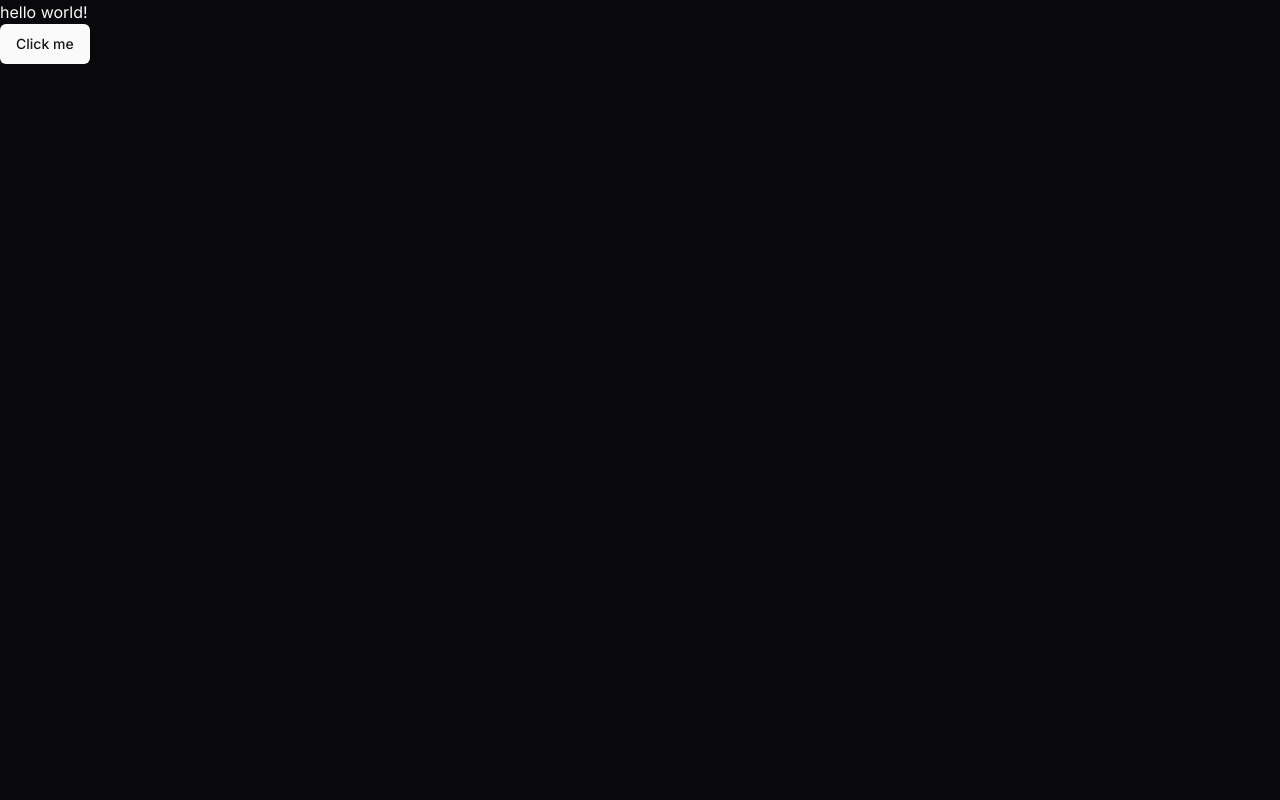
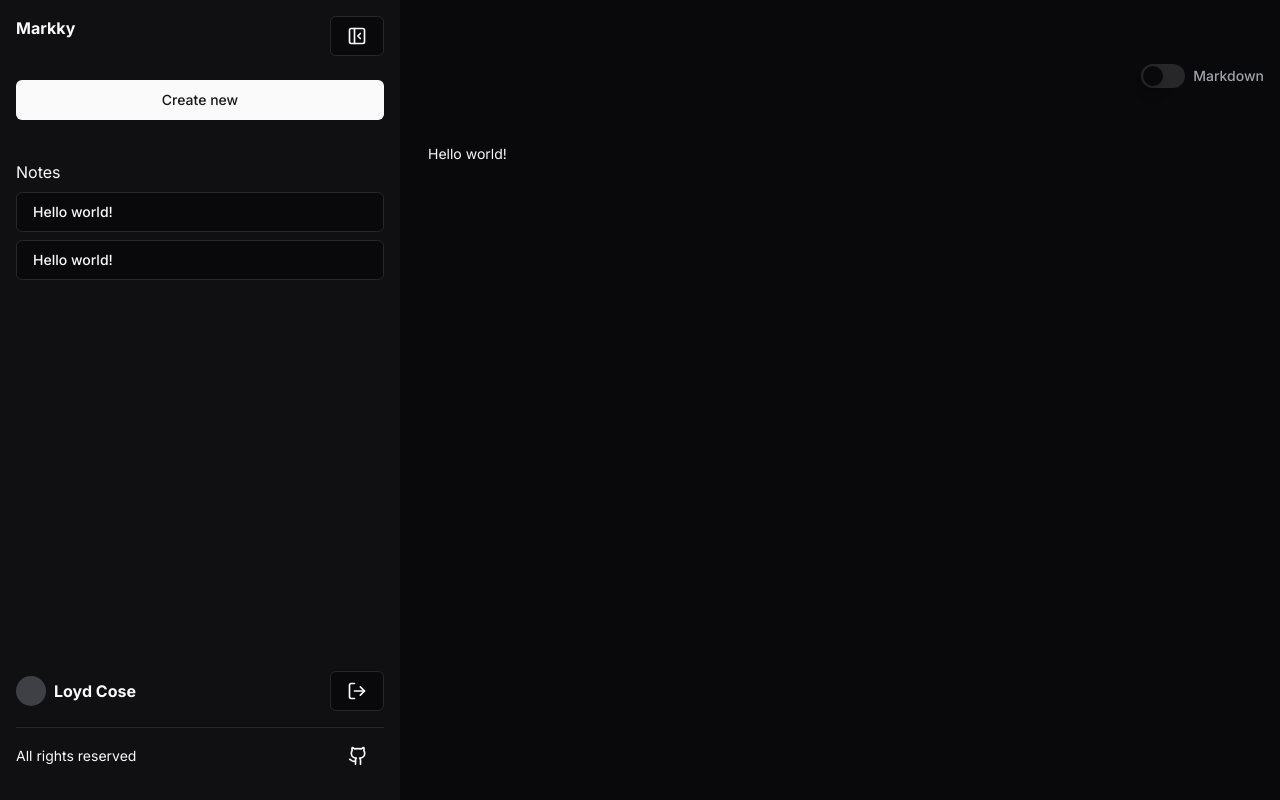
Before and after one commit to loydcose/markky, a Next.js app: page / in a window 1280 px wide. Built offline with nearby package versions, Linux system fonts and the light colour scheme.

Commit message:
Add initial UI

```diff
--- a/app/page.tsx
+++ b/app/page.tsx
@@ -1,11 +1,74 @@
-import { Button } from '@/components/ui/button'
-import Image from 'next/image'
+import DynamicTextarea from "@/components/dynamic-textarea"
+import { Button } from "@/components/ui/button"
+import { Switch } from "@/components/ui/switch"
+import { PanelLeftClose, X, LogOut, Github } from "lucide-react"
 
 export default function Home() {
   return (
-    <main>
-      <h1>hello world!</h1>
-      <Button >Click me</Button>
+    <main className="flex">
+      <aside className="p-4  h-screen sticky bg-zinc-800/25 top-0 w-[400px] shrink-0 flex flex-col">
+        <div className="flex items-start justify-between mb-6">
+          <h1 className="font-bold">Markky</h1>
+          <Button variant={"outline"}>
+            <PanelLeftClose size={20} />
+          </Button>
+        </div>
+        <Button variant={"default"} className="w-full mb-10">
+          Create new
+        </Button>
+
+        <h2 className="mb-2">Notes</h2>
+        <div className="flex flex-col gap-2 mb-10">
+          <Button
+            variant={"outline"}
+            className="flex items-center justify-between gap-2 group"
+          >
+            <p>Hello world!</p>
+            <Button
+              variant={"ghost"}
+              className="opacity-0 group-hover:opacity-100"
+            >
+              <X size={20} />
+            </Button>
+          </Button>
+          <Button
+            variant={"outline"}
+            className="flex items-center justify-between gap-2 group"
+          >
+            <p>Hello world!</p>
+            <Button
+              variant={"ghost"}
+              className="opacity-0 group-hover:opacity-100"
+            >
+              <X size={20} />
+            </Button>
+          </Button>
+        </div>
+
+        <div className="flex items-center justify-between gap-2 mb-4 mt-auto">
+          <div className="flex items-center gap-2">
+            <span className="h-[30px] aspect-square rounded-full bg-zinc-700"></span>
+            <h3 className="font-bold">Loyd Cose</h3>
+          </div>
+          <Button variant={"outline"}>
+            <LogOut size={20} />
+          </Button>
+        </div>
+        <footer className="border-t border-t-zinc-800 flex items-center gap-2 justify-between py-2">
+          <p className="text-sm">All rights reserved</p>
+          <Button variant={"ghost"}>
+            <Github size={20} />
+          </Button>
+        </footer>
+      </aside>
+
+      <section className="p-4 py-16 grow w-full">
+        <div className="flex items-center gap-2 w-fit ml-auto mb-12">
+          <Switch />
+          <span className="text-sm font-medium text-zinc-400">Markdown</span>
+        </div>
+        <DynamicTextarea defaultValue={"Hello world!"} placeholder="Type your notes"/>
+      </section>
     </main>
   )
 }
--- /dev/null
+++ b/components/dynamic-textarea.tsx
@@ -0,0 +1,41 @@
+"use client"
+
+import React, { useState, useRef, useEffect, ChangeEvent, TextareaHTMLAttributes } from 'react';
+import { Textarea } from './ui/textarea';
+
+interface ResizableTextareaProps extends TextareaHTMLAttributes<HTMLTextAreaElement> {}
+
+const ResizableTextarea: React.FC<ResizableTextareaProps> = (props) => {
+  const [value, setValue] = useState<string>('');
+  const [textareaRows, setTextareaRows] = useState<number>(1);
+  const textareaRef = useRef<HTMLTextAreaElement>(null);
+
+  useEffect(() => {
+    updateTextareaRows();
+  }, [value]);
+
+  const handleInputChange = (event: ChangeEvent<HTMLTextAreaElement>) => {
+    setValue(event.target.value);
+  };
+
+  const updateTextareaRows = () => {
+    if (textareaRef.current) {
+      const newRows = textareaRef.current.value.split('\n').length || 1;
+      setTextareaRows(newRows + 1);
+    }
+  };
+
+  return (
+    <Textarea
+      ref={textareaRef}
+      value={value}
+      onChange={handleInputChange}
+      rows={textareaRows}
+      style={{resize: "none"}}
+      className='outline-none border-none ring-0 focus:outline-none focus:ring-0 focus:border-none'
+      {...props}
+    />
+  );
+};
+
+export default ResizableTextarea;
--- /dev/null
+++ b/components/ui/switch.tsx
@@ -0,0 +1,29 @@
+"use client"
+
+import * as React from "react"
+import * as SwitchPrimitives from "@radix-ui/react-switch"
+
+import { cn } from "@/lib/utils"
+
+const Switch = React.forwardRef<
+  React.ElementRef<typeof SwitchPrimitives.Root>,
+  React.ComponentPropsWithoutRef<typeof SwitchPrimitives.Root>
+>(({ className, ...props }, ref) => (
+  <SwitchPrimitives.Root
+    className={cn(
+      "peer inline-flex h-6 w-11 shrink-0 cursor-pointer items-center rounded-full border-2 border-transparent transition-colors focus-visible:outline-none focus-visible:ring-2 focus-visible:ring-ring focus-visible:ring-offset-2 focus-visible:ring-offset-background disabled:cursor-not-allowed disabled:opacity-50 data-[state=checked]:bg-primary data-[state=unchecked]:bg-input",
+      className
+    )}
+    {...props}
+    ref={ref}
+  >
+    <SwitchPrimitives.Thumb
+      className={cn(
+        "pointer-events-none block h-5 w-5 rounded-full bg-background shadow-lg ring-0 transition-transform data-[state=checked]:translate-x-5 data-[state=unchecked]:translate-x-0"
+      )}
+    />
+  </SwitchPrimitives.Root>
+))
+Switch.displayName = SwitchPrimitives.Root.displayName
+
+export { Switch }
--- /dev/null
+++ b/components/ui/textarea.tsx
@@ -0,0 +1,24 @@
+import * as React from "react"
+
+import { cn } from "@/lib/utils"
+
+export interface TextareaProps
+  extends React.TextareaHTMLAttributes<HTMLTextAreaElement> {}
+
+const Textarea = React.forwardRef<HTMLTextAreaElement, TextareaProps>(
+  ({ className, ...props }, ref) => {
+    return (
+      <textarea
+        className={cn(
+          "flex min-h-[80px] w-full rounded-md border border-input bg-background px-3 py-2 text-sm ring-offset-background placeholder:text-muted-foreground focus-visible:outline-none focus-visible:ring-2 focus-visible:ring-ring focus-visible:ring-offset-2 disabled:cursor-not-allowed disabled:opacity-50",
+          className
+        )}
+        ref={ref}
+        {...props}
+      />
+    )
+  }
+)
+Textarea.displayName = "Textarea"
+
+export { Textarea }
--- a/package.json
+++ b/package.json
@@ -10,6 +10,7 @@
   },
   "dependencies": {
     "@radix-ui/react-slot": "^1.0.2",
+    "@radix-ui/react-switch": "^1.0.3",
     "class-variance-authority": "^0.7.0",
     "clsx": "^2.0.0",
     "lucide-react": "^0.292.0",
```
Also changed, not shown: 1 other file (tests, documents, lock files or other folders).
